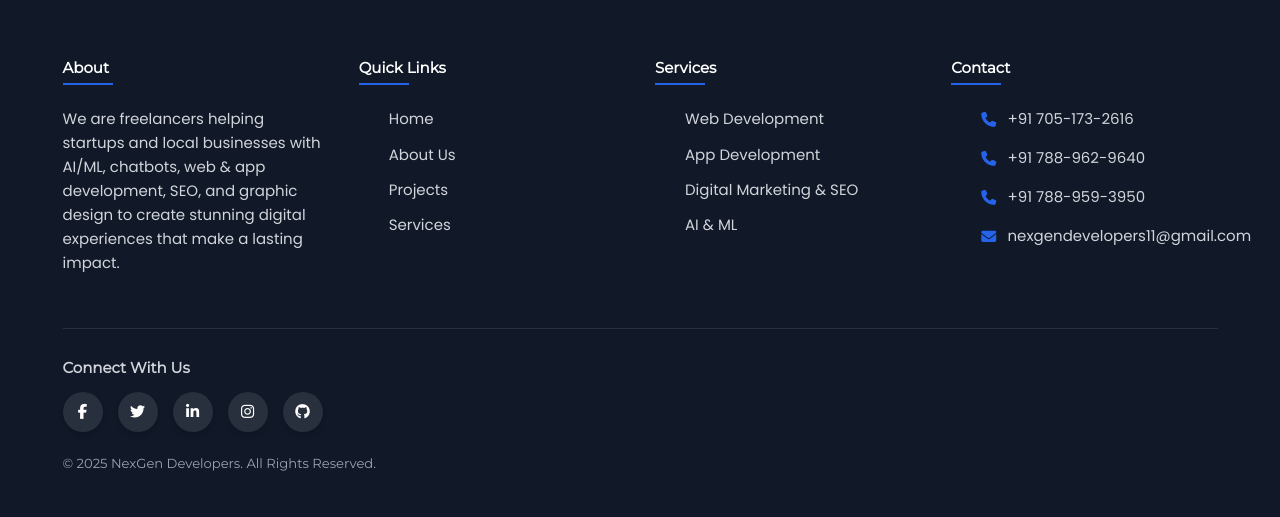
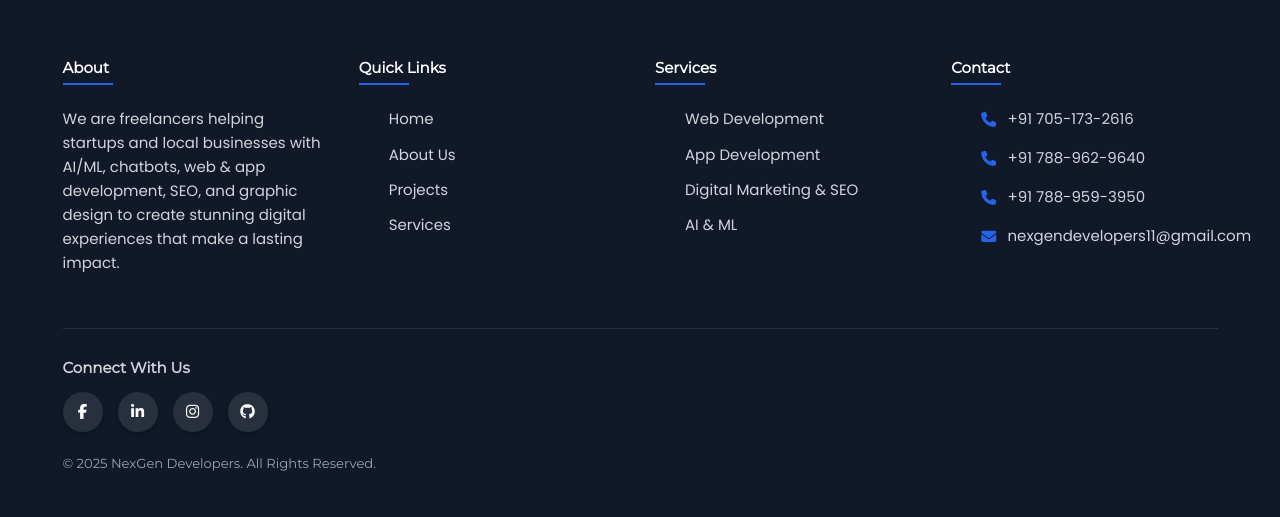
Before and after one commit to Nexgendevelopers/nexgendevelopers, a Python web app: template templates/index.html in a window 1280 px wide. Shown: the part 5248-5765 px from the top of the page. Run offline with Jinja, Linux system fonts and the light colour scheme; the template is opened without the code that fills it, so the values that code supplies are empty.

Commit message:
Update index.html

```diff
--- a/templates/index.html
+++ b/templates/index.html
@@ -68,7 +68,6 @@
           <img src="{{ url_for('static', filename='img/logo.png') }}" alt="NexGen Developers Logo" class="logo">
         </a>
 
-        <!-- Hamburger Menu -->
         <div class="hamburger">
           <div class="hamburger-line line1"></div>
           <div class="hamburger-line line2"></div>
@@ -98,7 +97,6 @@
     </nav>
   </header>
 
-  <!-- Rest of the HTML remains unchanged -->
   <!-- Hero Section -->
   <div id="home">
     <section class="hero-section">
@@ -560,7 +558,7 @@
           <h4>Connect With Us</h4>
           <div class="footer-main-social-links">
             <a href="https://www.facebook.com/share/1924Qev3Su/" class="footer-main-social-icon"><i class="fab fa-facebook-f"></i></a>
-            <a href="https://www.linkedin.com/company/105880683/" class="footer-main-social-icon"><i class="fab fa-twitter"></i></a>
+<!--             <a href="https://www.linkedin.com/company/105880683/" class="footer-main-social-icon"><i class="fab fa-twitter"></i></a> -->
             <a href="https://www.linkedin.com/company/105880683/" class="footer-main-social-icon"><i class="fab fa-linkedin-in"></i></a>
             <a href="https://www.instagram.com/nexgendevelopers_?igsh=MTJiczF6aDNxbjB2eg==" class="footer-main-social-icon"><i class="fab fa-instagram"></i></a>
             <a href="https://github.com/Nexgendevelopers" class="footer-main-social-icon"><i class="fab fa-github"></i></a>
```
